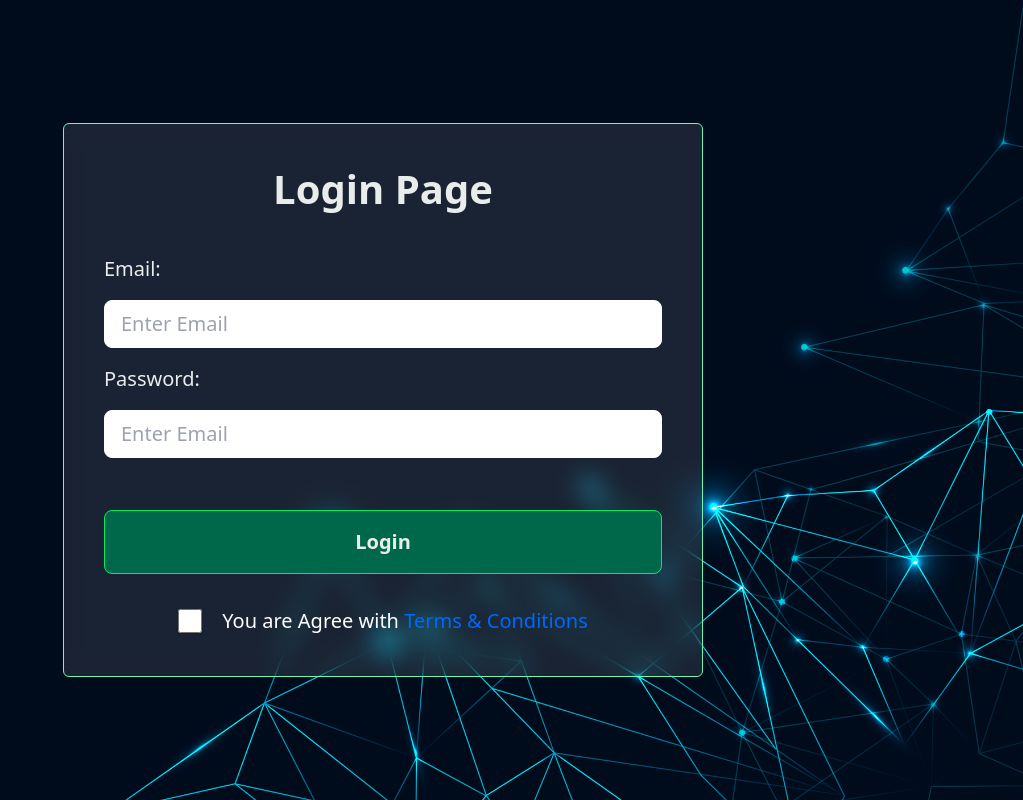
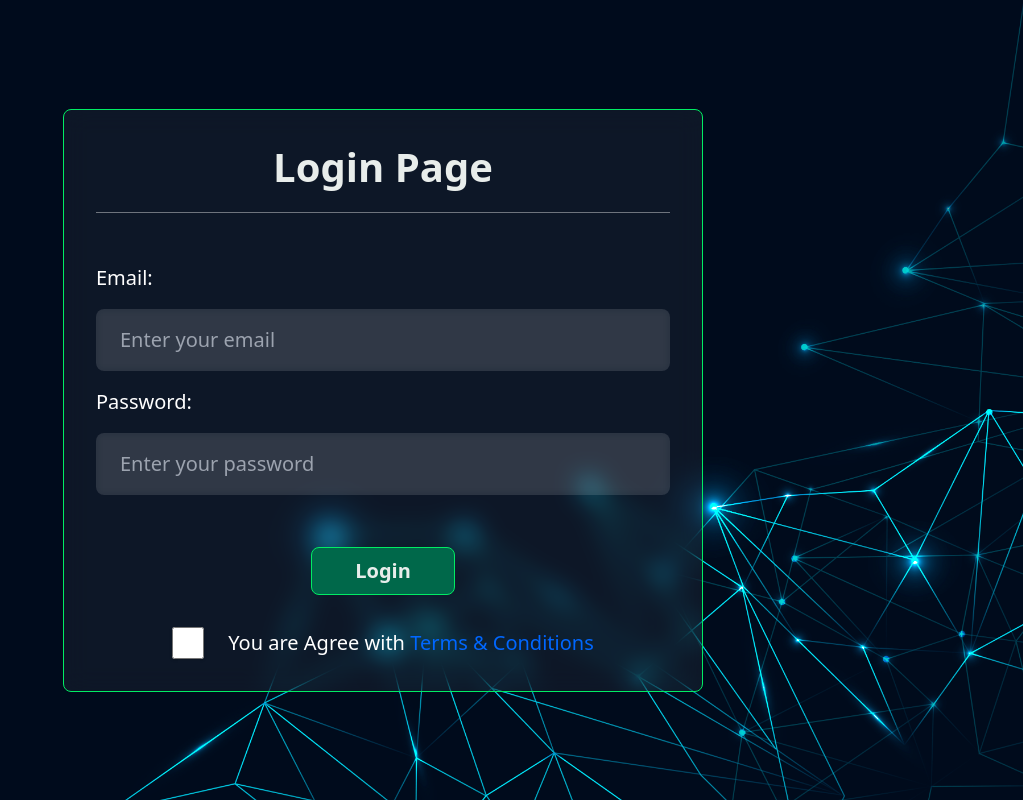
Before and after one commit to TuanNguyen0915/Employee_management_system, a React (Vite) app in the folder EMS_frontend/: page / in a window 1280 px wide. Shown: the whole page, without its empty margins (257-1280 px from the left). Built offline with nearby package versions, Linux system fonts and the light colour scheme.

Commit message:
Add user model and admin model

```diff
--- a/EMS_frontend/src/pages/Home/Home.jsx
+++ b/EMS_frontend/src/pages/Home/Home.jsx
@@ -1,39 +1,61 @@
+import { useState } from "react"
+
 const Home = () => {
+
+  const [user, setUser] = useState({
+    email: '',
+    password: '',
+    role: 'user'
+  })
+
+  const handleOnChange = e => {
+    const { name, value } = e.target
+    setUser({ ...user, [name]: value })
+  }
+
+  const handleSubmit = e => {
+    e.preventDefault()
+
+  }
+
   return (
-    <div className="container flex items-center justify-center h-[100vh] overflow-hidden bg-loginBG bg-no-repeat bg-cover bg-center bg-fixed"
-    // style={{backgroundImage: `url('images/login-bg.jpg')`}}
-    >
-      <div className="md:w-1/2 md:mx-0 mx-4 w-full border border-solid border-lightGreenBG rounded-md backdrop-blur-md bg-white/10">
-        <div className="p-[40px]">
-          <h1 className="text-whiteColor text-center text-[40px] font-bold leading-[50px]">Login Page</h1>
-          <form className="flex flex-col gap-4 mt-[40px]">
-            {/* email */}
-            <label className="text-whiteColor text-[20px]">Email:</label>
+    <div className="container flex items-center justify-center h-[100vh] bg-loginBG bg-cover bg-no-repeat bg-center bg-fixed overflow-hidden">
+      <div className="md:w-1/2 w-full md:mx-0 mx-4 p-4 md:p-8 backdrop-blur-md bg-white/5 flex flex-col border border-greenBorder rounded-lg">
+        <div className="w-full border-b border-white/40">
+          <h2
+            className="text-[30px] md:text-[40px] leading-[35px] md:leading-[50px] text-whiteColor text-center font-bold pb-[20px]"
+          >Login Page
+          </h2>
+        </div>
+
+        <form className="flex flex-col md:gap-4 gap-3 mt-[50px]" onSubmit={handleSubmit}>
+          {/* EMAIL */}
+          <label className="text-white text-[16px] md:text-[20px]" >Email:</label>
           <input
-              type="text"
-              name="email"
-              className="px-4 py-2 text-[20px] rounded-lg border border-solid border-white focus:outline-2 outline-green-600 "
-              placeholder="Enter Email"
-              autoComplete="off"
-              required
+            type="text" className="w-full md:py-4 md:px-6 py-2 px-4 backdrop-blur-sm bg-white/10 rounded-lg text-[16px] md:text-[20px] text-white focus:outline outline-greenBorder"
+            placeholder="Enter your email"
+            value={user.email} name="email"
+            onChange={handleOnChange}
           />
-            {/* password */}
-            <label className="text-whiteColor text-[20px]">Password:</label>
+          {/* PASSWORD */}
+          <label className="text-white text-[16px] md:text-[20px]" >Password:</label>
           <input
-              type="password"
-              name="password"
-              className="px-4 py-2 text-[20px] rounded-lg border border-solid border-white focus:outline-2 outline-green-600 "
-              placeholder="Enter Email"
-              autoComplete="off"
-              required
+            type="password" className="w-full md:py-4 md:px-6 py-2 px-4 backdrop-blur-sm bg-white/10 rounded-lg text-[16px] md:text-[20px] text-white focus:outline outline-greenBorder"
+            placeholder="Enter your password"
+            value={user.password} name='password'
+            onChange={handleOnChange}
           />
-            <button className="btn">Login</button>
-            <div className="flex items-center justify-center">
-              <input type="checkbox"  className="h-6 w-6 bg-gray-500 rounded-full accent-green-700 focus:ring-green-400 shadow checked:shadow-xl mr-5"/>
+          {/* BUTTON AND TERMS */}
+          <div className="w-full flex justify-center items-center">
+            <div className="w-1/2 flex justify-center items-center">
+              <button className="w-1/2 btn px-4 py-2">Login</button>
+            </div>
+          </div>
+          <div className="w-full flex items-center justify-center">
+            <input type="checkbox" className="w-8 h-8 rounded-full shadow checked:shadow-xl accent-lightGreenBG mr-6" />
             <p className="text-[20px] text-white">You are Agree with <span className="text-linkText hover:text-greenText cursor-pointer">Terms & Conditions</span></p>
           </div>
         </form>
-        </div>
       </div>
     </div>
   )
```
Lines whose indentation alone changed are shown as unchanged.
